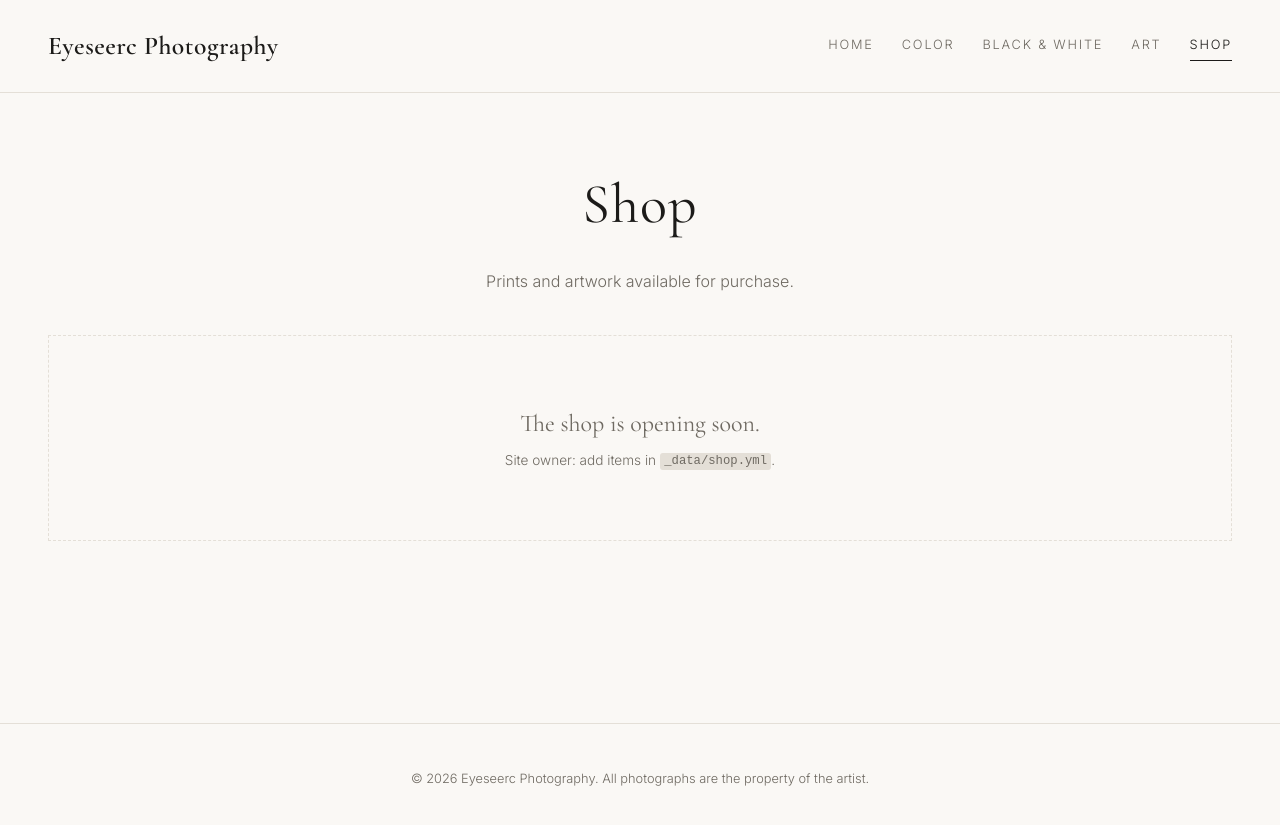
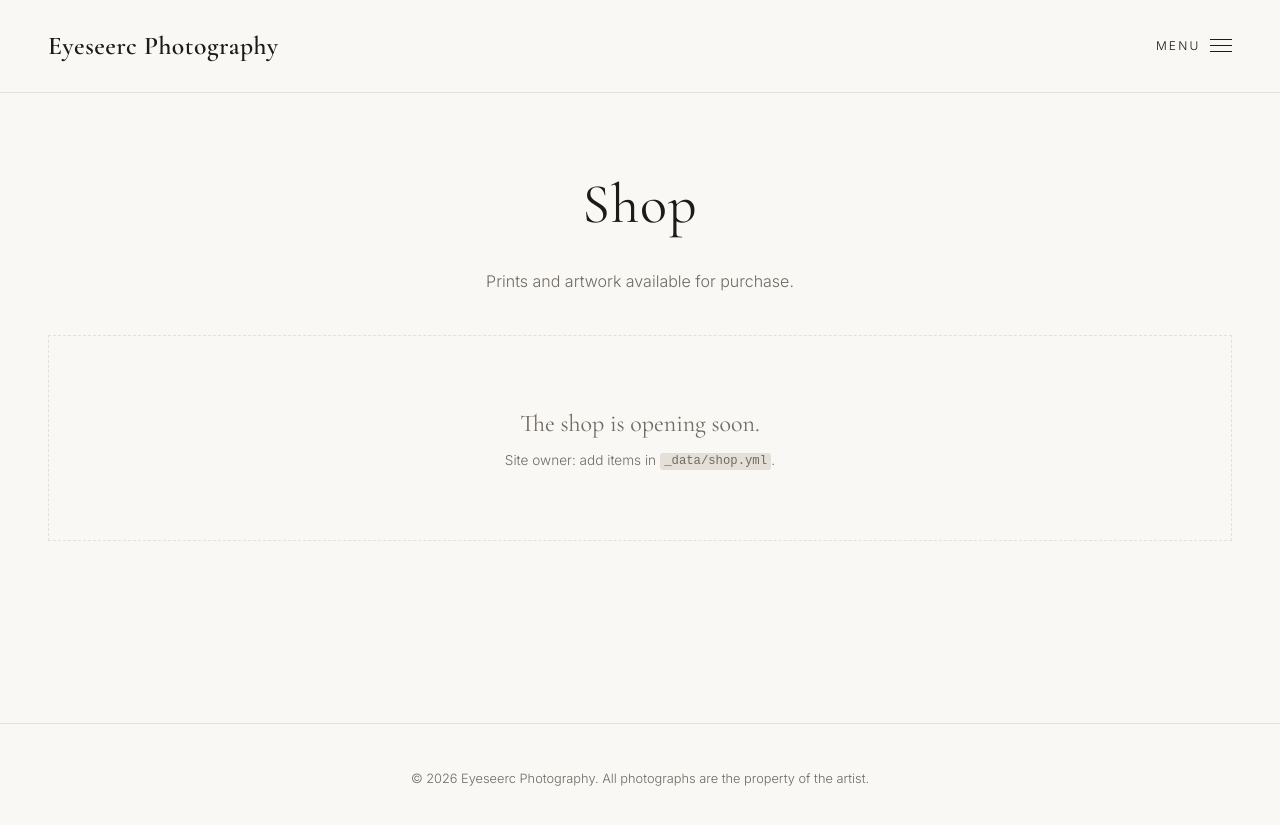
Before and after one commit to eyeseerc0310/Eyeseerc-website-, a Jekyll site: the page built from shop.html, in a window 1280 px wide. Shown: the top 825 px of the page. Built offline with Jekyll 4.4.1, drawn with Linux system fonts in a browser that asks for light colours.

Commit message:
Landscape 3:2 profile photo and top-right drop-down menu
Show the home page photo at the full-frame 3:2 ratio, remove the
section tiles under the bio, and replace the nav bar with a Menu
button that opens a drop-down where hovered items enlarge.

Co-Authored-By: Claude Opus 5.5 <noreply@anthropic.com>
Claude-Session: https://claude.ai/code/session_01LHh8gAFuLZhbd4VQysaiwQ

```diff
--- a/_layouts/default.html
+++ b/_layouts/default.html
@@ -13,10 +13,10 @@
 <body>
   <header class="site-header">
     <a class="brand" href="{{ '/' | relative_url }}">{{ site.title }}</a>
-    <button class="nav-toggle" aria-label="Open menu" aria-expanded="false">
-      <span></span><span></span><span></span>
+    <button class="nav-toggle" aria-label="Open menu" aria-expanded="false" aria-controls="site-nav">
+      Menu <span class="bars"><span></span><span></span><span></span></span>
     </button>
-    <nav class="site-nav">
+    <nav class="site-nav" id="site-nav">
       {% assign nav = "/|Home,/color/|Color,/black-and-white/|Black & White,/art/|Art,/shop/|Shop" | split: "," %}
       {% for item in nav %}
         {% assign parts = item | split: "|" %}
--- a/assets/css/style.css
+++ b/assets/css/style.css
@@ -43,35 +43,54 @@ code { font-size: .9em; background: var(--line); padding: .1em .35em; border-rad
   text-decoration: none;
   letter-spacing: .02em;
 }
-.site-nav { display: flex; gap: 1.75rem; }
+/* Menu button (top right) */
+.nav-toggle {
+  display: flex; align-items: center; gap: .6rem;
+  background: none; border: 0; padding: .5rem 0; cursor: pointer;
+  color: var(--text); font: inherit; font-size: .75rem;
+  text-transform: uppercase; letter-spacing: .18em;
+}
+.nav-toggle .bars { position: relative; width: 22px; height: 14px; }
+.nav-toggle .bars span {
+  position: absolute; left: 0; width: 100%; height: 1.5px; background: currentColor;
+  transition: transform .3s ease, opacity .2s ease, top .3s ease;
+}
+.nav-toggle .bars span:nth-child(1) { top: 0; }
+.nav-toggle .bars span:nth-child(2) { top: 6px; }
+.nav-toggle .bars span:nth-child(3) { top: 12px; }
+.nav-toggle[aria-expanded="true"] .bars span:nth-child(1) { top: 6px; transform: rotate(45deg); }
+.nav-toggle[aria-expanded="true"] .bars span:nth-child(2) { opacity: 0; }
+.nav-toggle[aria-expanded="true"] .bars span:nth-child(3) { top: 6px; transform: rotate(-45deg); }
+
+/* Drop-down panel */
+.site-nav {
+  position: absolute;
+  top: calc(100% + 1px);
+  right: clamp(1rem, 4vw, 3rem);
+  min-width: 260px;
+  display: flex; flex-direction: column; align-items: flex-end;
+  padding: 1.25rem 1.75rem;
+  background: var(--bg);
+  border: 1px solid var(--line);
+  box-shadow: 0 18px 40px rgba(0, 0, 0, .08);
+  opacity: 0; visibility: hidden; transform: translateY(-8px);
+  transition: opacity .25s ease, transform .25s ease, visibility .25s;
+}
+.site-nav.open { opacity: 1; visibility: visible; transform: translateY(0); }
 .site-nav a {
+  font-family: var(--serif);
+  font-size: 1.5rem;
   text-decoration: none;
-  font-size: .8rem;
-  text-transform: uppercase;
-  letter-spacing: .14em;
   color: var(--muted);
-  padding: .25rem 0;
-  border-bottom: 1px solid transparent;
-  transition: color .2s, border-color .2s;
+  padding: .35rem 0;
+  transform-origin: right center;
+  transition: transform .25s ease, color .25s ease;
 }
-.site-nav a:hover, .site-nav a.active { color: var(--text); border-color: var(--text); }
-
-.nav-toggle { display: none; background: none; border: 0; padding: .5rem; cursor: pointer; }
-.nav-toggle span { display: block; width: 22px; height: 2px; background: var(--text); margin: 4px 0; }
+.site-nav a:hover, .site-nav a:focus-visible { color: var(--text); transform: scale(1.25); outline: none; }
+.site-nav a.active { color: var(--text); font-weight: 600; }
 
 @media (max-width: 760px) {
-  .nav-toggle { display: block; }
-  .site-nav {
-    display: none;
-    position: absolute;
-    top: 100%; left: 0; right: 0;
-    flex-direction: column;
-    gap: 0;
-    background: var(--bg);
-    border-bottom: 1px solid var(--line);
-  }
-  .site-nav.open { display: flex; }
-  .site-nav a { padding: 1rem clamp(1rem, 4vw, 3rem); border: 0; border-top: 1px solid var(--line); }
+  .site-nav { left: 0; right: 0; min-width: 0; border-left: 0; border-right: 0; padding: 1rem clamp(1rem, 4vw, 3rem); }
 }
 
 /* ---------- Main ---------- */
@@ -94,15 +113,15 @@ code { font-size: .9em; background: var(--line); padding: .1em .35em; border-rad
 /* ---------- Home ---------- */
 .hero {
   display: grid;
-  grid-template-columns: minmax(0, 5fr) minmax(0, 6fr);
+  grid-template-columns: minmax(0, 7fr) minmax(0, 5fr);
   gap: clamp(2rem, 6vw, 5rem);
   align-items: center;
-  max-width: 1100px;
-  margin: 0 auto 5rem;
+  max-width: 1200px;
+  margin: 0 auto 2rem;
 }
 .hero-photo img {
   width: 100%;
-  aspect-ratio: 4 / 5;
+  aspect-ratio: 3 / 2; /* full-frame camera ratio */
   object-fit: cover;
   background: var(--line);
 }
@@ -126,7 +145,7 @@ code { font-size: .9em; background: var(--line); padding: .1em .35em; border-rad
 
 @media (max-width: 760px) {
   .hero { grid-template-columns: 1fr; }
-  .hero-photo { max-width: 420px; }
+  .hero-photo { width: 100%; }
 }
 
 .button {
@@ -144,28 +163,6 @@ code { font-size: .9em; background: var(--line); padding: .1em .35em; border-rad
 }
 .button:hover { background: transparent; color: var(--accent); }
 
-.portfolio-links {
-  display: grid;
-  grid-template-columns: repeat(4, 1fr);
-  gap: 1rem;
-}
-.tile {
-  aspect-ratio: 1;
-  display: flex;
-  align-items: center;
-  justify-content: center;
-  text-decoration: none;
-  font-family: var(--serif);
-  font-size: clamp(1.3rem, 2.4vw, 1.9rem);
-  color: #fff;
-  background: linear-gradient(135deg, #d98f5b, #b8475a 55%, #4a5d9c);
-  transition: transform .3s, filter .3s;
-}
-.tile-bw   { background: linear-gradient(135deg, #e6e6e6, #6b6b6b 55%, #111); }
-.tile-art  { background: linear-gradient(135deg, #e3c27a, #7d5ba6 55%, #2b3a55); }
-.tile-shop { background: var(--text); }
-.tile:hover { transform: translateY(-4px); filter: brightness(1.08); }
-@media (max-width: 760px) { .portfolio-links { grid-template-columns: repeat(2, 1fr); } }
 
 /* ---------- Gallery ---------- */
 .gallery { columns: 3 320px; column-gap: 1rem; }
--- a/assets/js/site.js
+++ b/assets/js/site.js
@@ -1,11 +1,21 @@
-// Mobile menu
+// Drop-down menu (top right)
 (function () {
   var toggle = document.querySelector('.nav-toggle');
   var nav = document.querySelector('.site-nav');
   if (!toggle || !nav) return;
-  toggle.addEventListener('click', function () {
-    var open = nav.classList.toggle('open');
+  function setOpen(open) {
+    nav.classList.toggle('open', open);
     toggle.setAttribute('aria-expanded', open);
+  }
+  toggle.addEventListener('click', function (e) {
+    e.stopPropagation();
+    setOpen(!nav.classList.contains('open'));
+  });
+  document.addEventListener('click', function (e) {
+    if (!nav.contains(e.target)) setOpen(false);
+  });
+  document.addEventListener('keydown', function (e) {
+    if (e.key === 'Escape') setOpen(false);
   });
 })();
 
```
Also changed, not shown: _layouts/home.html (+0 -7 lines), README.md, images/profile-placeholder.svg.
